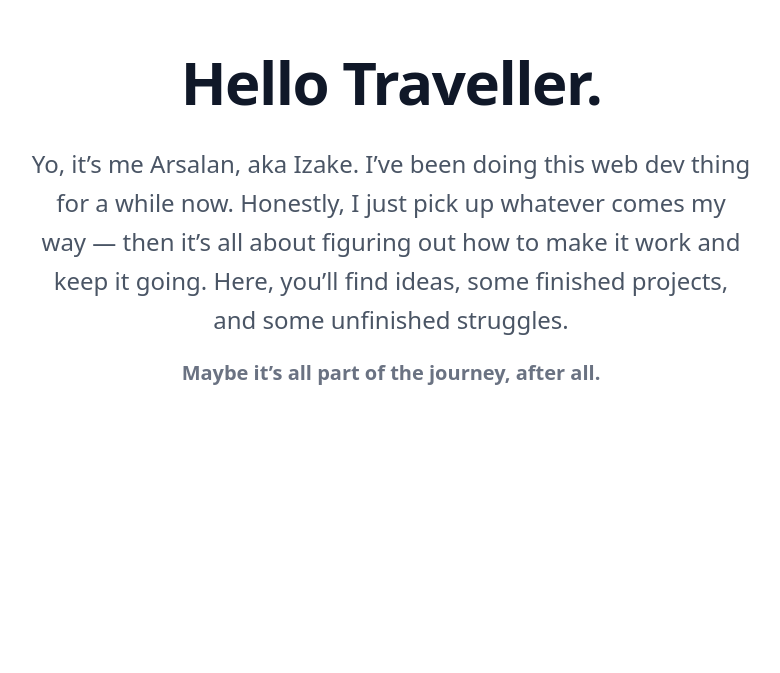
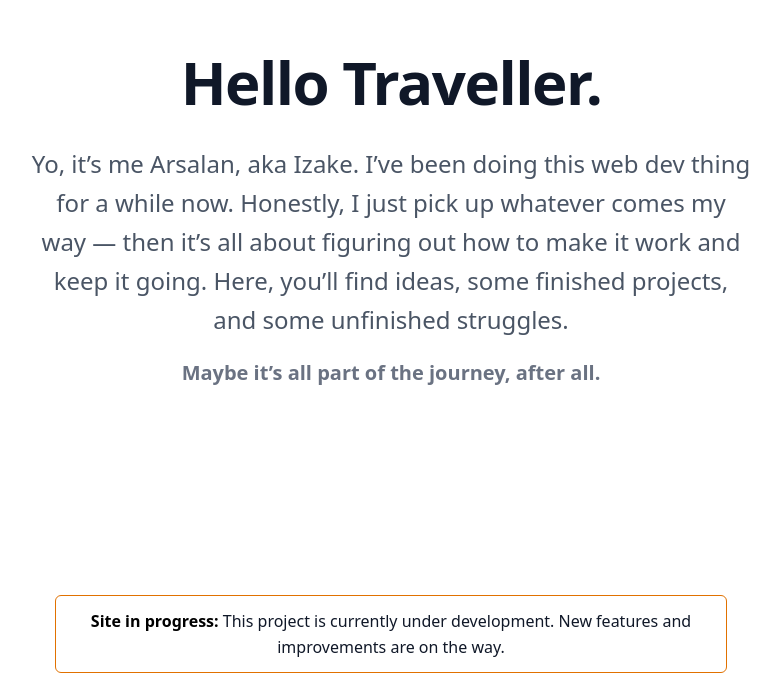
Before and after one commit to i24k3/portfolio, a React (Vite) app: page / in a window 1280 px wide. Shown: the part 131-804 px from the top of the page, without its empty margins (249-1029 px from the left). Built offline with nearby package versions, Linux system fonts and the light colour scheme.

Commit message:
add site notice

```diff
--- a/src/App.jsx
+++ b/src/App.jsx
@@ -12,12 +12,25 @@ function App() {
         <>
             <div>
                 <Cursor/>
-                {loading && <Loading/>}
                 {data && <HeroSection data={data.hero}/>}
+
+                <SiteNotice/>
             </div>
-
         </>
     )
 }
 
+export function SiteNotice() {
+  return (
+    <div className="w-full flex justify-center mt-8 px-4">
+      <div className="border border-amber-600 text-gray-900 px-4 py-3 rounded-md text-center max-w-2xl w-full">
+        <p className="text-sm sm:text-base leading-relaxed">
+          <span className="font-semibold text-black">Site in progress:</span> This project is currently under development. New features and improvements are on the way.
+        </p>
+      </div>
+    </div>
+  );
+}
+
+
 export default App
```
